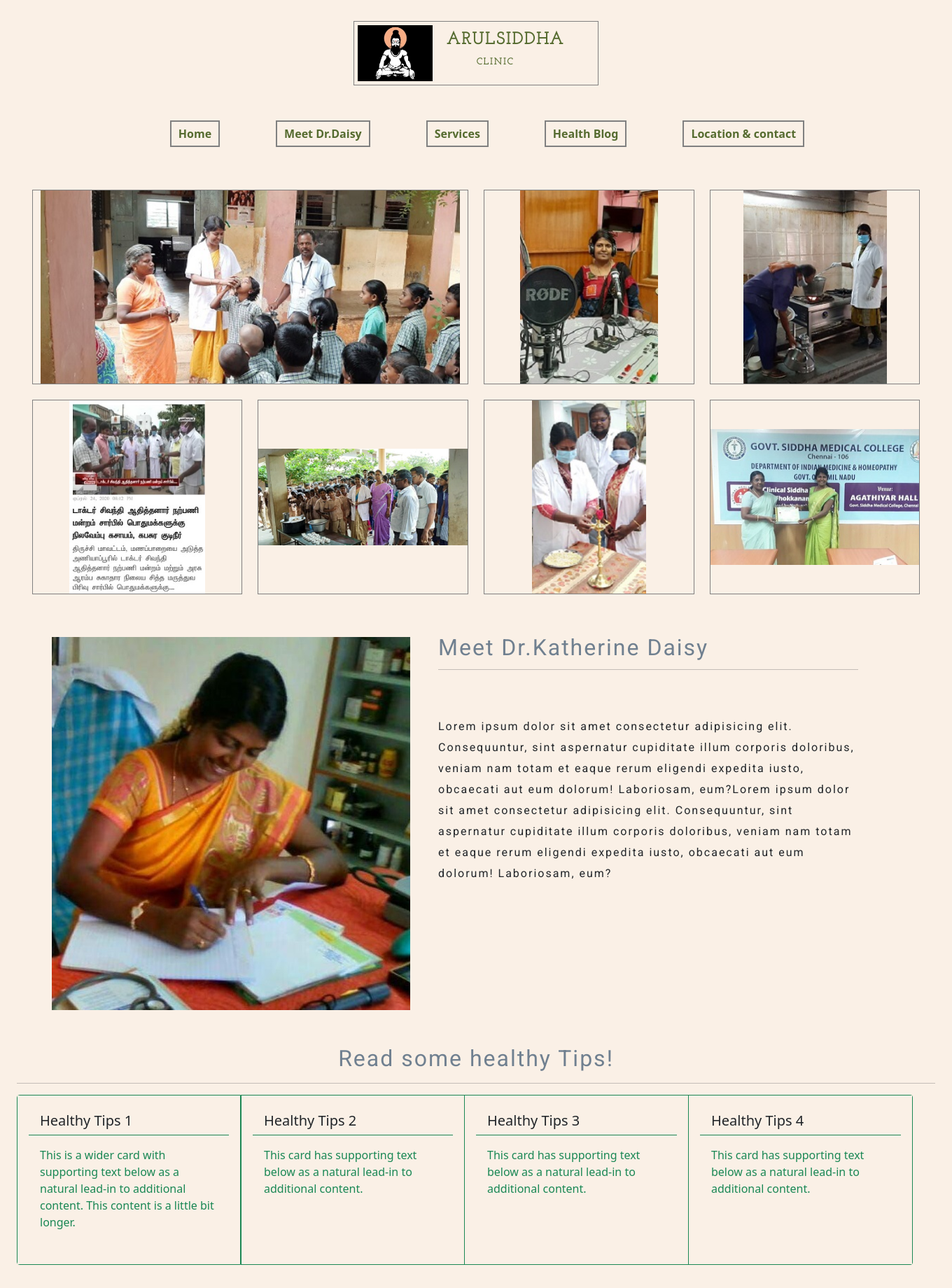
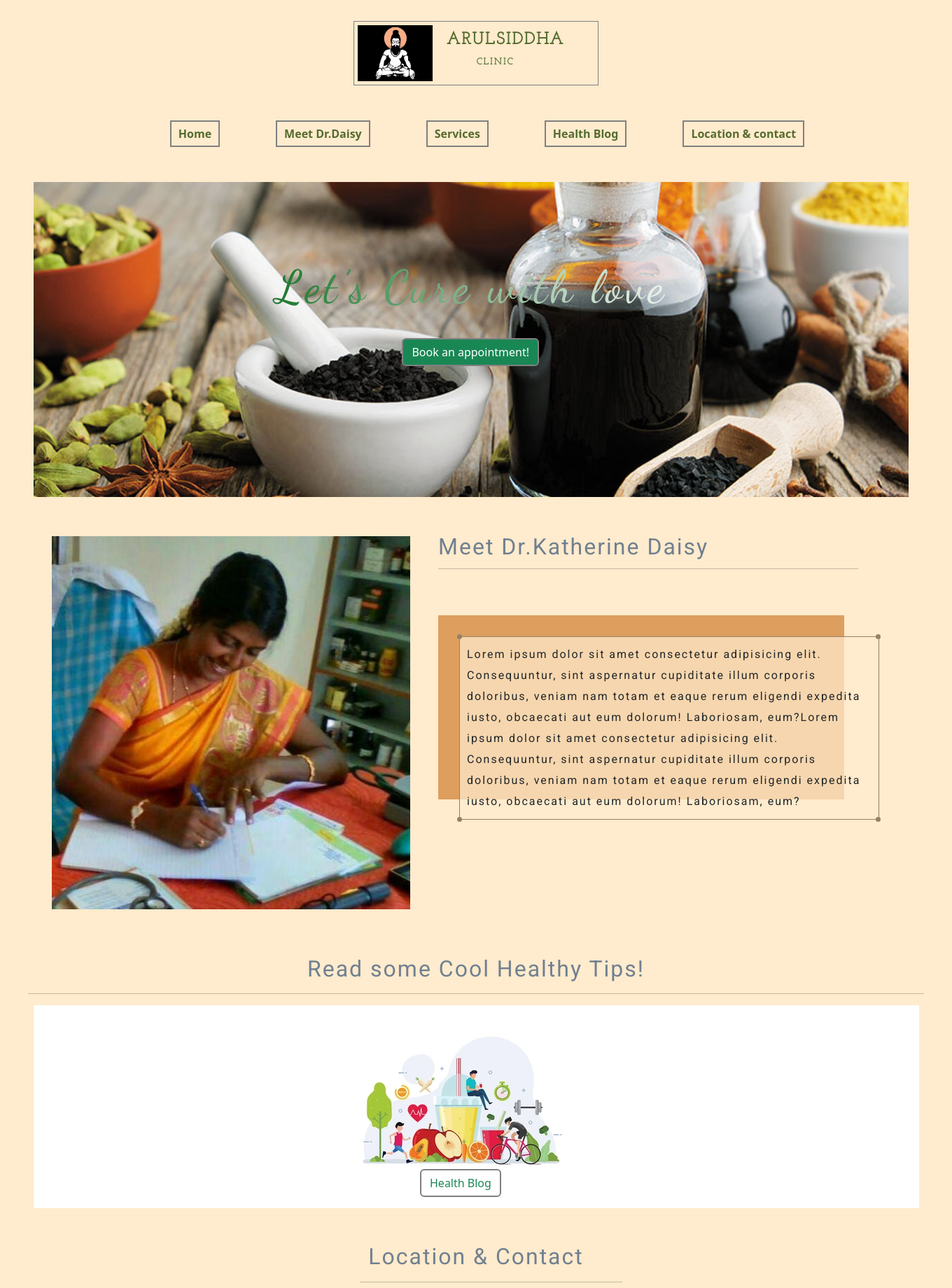
Before and after one commit to kav-yeah/Arulsiddha, a Django app: page / in a window 1360 px wide. Shown: the top 1840 px of the page at 70% size. Run offline with Django 4.2, Linux system fonts and the light colour scheme.

Commit message:
'latestchanges'

```diff
--- a/Home/urls.py
+++ b/Home/urls.py
@@ -1,5 +1,6 @@
 from django.urls import path
 from . import views
 urlpatterns =[
-    path("", views.home, name="home")
+    path("", views.home, name="home"),
+    path('services/',views.service, name="services")
 ]
--- a/Home/views.py
+++ b/Home/views.py
@@ -27,3 +27,6 @@ def home(request):
 
     # send_mail(subject, message, sender, recipients)
     # return HttpResponseRedirect('/thanks/')
+
+def service(request):
+    return render(request, "services.html")
--- a/static/css/home.css
+++ b/static/css/home.css
@@ -2,7 +2,7 @@
    box-sizing: border-box;
    margin:0;
    padding:0;
-   background-color: linen;
+   background-color: #ffebcd;
 }
 .container{
     width:100%;
@@ -10,6 +10,115 @@
     margin:auto;
     padding:0 1.5rem;
 }
+/* -----------------------------grid-system------------------------------- */
+.showpage{
+    position:relative;
+}
+
+#homegridrow {
+    display: inline-block;
+    overflow:hidden;
+}
+#homegridrow img{
+    width:1250px;
+    height:450px;
+    object-fit: cover;
+    display: block;
+  transition:all .4s;   /* smoother zoom */
+}
+#homegridrow img:hover{
+    /* backdrop-filter: blur(2px);
+    filter: blur(.5px);*/
+    transition: 1s ease;
+    transform: scale(1.1);
+    transform-origin: 50% 50%;
+}
+.appointment{
+    background:none;
+    position:absolute;
+    top:85px;
+    left:320px;
+}
+.btn{
+    position: relative;
+    left:35%;
+    border: 2px solid gray;
+    align-self: center;
+}
+.catchy{
+    position: relative;
+    padding:50px;
+    background:none;
+    font-size: 65px;
+    font-weight: 300;
+    /* background:-webkit-linear-gradient(left, #246b33, darkolivegreen,#246b33); */
+    background:-webkit-linear-gradient(left, #0b6d20,#fff);
+    -webkit-background-clip: text;
+    -webkit-text-fill-color: transparent;
+    font-family: 'Dancing Script', cursive;
+    letter-spacing: 5px;
+    line-height: 30px;
+
+}
+.hblogimg{
+    position:relative;
+    display: block;
+    margin-left: auto;
+    margin-right: auto;
+
+}
+.healthytipsbody button{
+    position:absolute;
+    top: 1670px;
+    left: 600px;
+}
+  /* Create two equal columns that sits next to each other */
+/* .galleryitem{
+    width: 100%;
+    height: 100%;
+}
+.galleryitem img{
+    width:120px;
+    height:150px;
+    object-fit: cover;
+    position:absolute;
+}
+#hmimg1{
+    grid-column-start: 6;
+    grid-column-end: 7;
+    grid-row-start: 1;
+    grid-row-end: 2;
+}
+
+#hmimg2{
+    width:320px;
+    grid-column-start: 3;
+    grid-column-end: 6;
+    grid-row-start: 3;
+    grid-row-end: 4;
+}
+#hmimg2 img{
+    width:320px;
+} */
+/*
+#hmimg3{
+    grid-column-start: 2;
+    grid-column-end: 3;
+    grid-row-start: 4;
+    grid-row-end: 5;
+}
+#hmimg7{
+    grid-column-start: 1;
+    grid-column-end: 1;
+    grid-row-start: 6;
+    grid-row-end: 7;
+}
+#hmimg6{
+    grid-column-start: 3;
+    grid-column-end: 3;
+    grid-row-start: 4;
+    grid-row-end: 7;
+}  */
 /* -------------------------------------header------------------------------------ */
 .logo{
     margin: auto;
@@ -208,10 +317,50 @@
     line-height: 30px;
 }
 
-.content span{
+.content p{
+    padding:10px;
+    margin:0;
+    width:600px;
     align-content: center;
+    border: 1.5px solid #977f67;
+    background-color:  rgba(255, 235, 205, 0.062);
+
 }
-
+.preview-shadow{
+    background-color: rgba(221,158,94,1.2);
+    width:580px;
+    height:263px;
+    padding-left:30px;
+    padding-top:30px;
+}
+.preview{
+    position:relative;
+    background-color:  rgba(255, 235, 205, 0.7);
+}
+.dot{
+    width:7px;
+    height:7px;
+    border-radius: 50%;
+    border: 2px solid #977f67;
+    background-color: #977f67;
+    position:absolute;
+}
+#tl{
+    top: -2.9px;
+    left: -3px;
+}
+#tr{
+    top: -2.9px;
+    right: -52px;
+}
+#bl{
+    bottom: -2.9px;
+    left :-3px
+}
+#br{
+    bottom: -2.9px;
+    right: -52px;
+}
 /* Healthy-tips */
 .card-size{
     size:200px;
--- /dev/null
+++ b/static/image/stripe_backup_code.txt
@@ -0,0 +1 @@
+pjoi-cvmq-npyo-rpfc-pisg
--- a/templates/home.html
+++ b/templates/home.html
@@ -8,7 +8,16 @@
     <title>ARULSIDDHA</title>
     <!-- Boot Strap -->
     <link href="https://cdn.jsdelivr.net/npm/bootstrap@5.1.3/dist/css/bootstrap.min.css" rel="stylesheet" integrity="sha384-1BmE4kWBq78iYhFldvKuhfTAU6auU8tT94WrHftjDbrCEXSU1oBoqyl2QvZ6jIW3" crossorigin="anonymous">
+    <!-- bootstrap js -->
+    <link href="https://cdn.jsdelivr.net/npm/bootstrap@5.2.0-beta1/dist/css/bootstrap.min.css" rel="stylesheet" integrity="sha384-0evHe/X+R7YkIZDRvuzKMRqM+OrBnVFBL6DOitfPri4tjfHxaWutUpFmBp4vmVor" crossorigin="anonymous">
+<script src="https://cdn.jsdelivr.net/npm/bootstrap@5.2.0-beta1/dist/js/bootstrap.bundle.min.js" integrity="sha384-pprn3073KE6tl6bjs2QrFaJGz5/SUsLqktiwsUTF55Jfv3qYSDhgCecCxMW52nD2" crossorigin="anonymous"></script>
+ <!-- popper.js -->
+ <script src="https://cdn.jsdelivr.net/npm/@popperjs/core@2.11.5/dist/umd/popper.min.js" integrity="sha384-Xe+8cL9oJa6tN/veChSP7q+mnSPaj5Bcu9mPX5F5xIGE0DVittaqT5lorf0EI7Vk" crossorigin="anonymous"></script>
+<script src="https://cdn.jsdelivr.net/npm/bootstrap@5.2.0-beta1/dist/js/bootstrap.min.js" integrity="sha384-kjU+l4N0Yf4ZOJErLsIcvOU2qSb74wXpOhqTvwVx3OElZRweTnQ6d31fXEoRD1Jy" crossorigin="anonymous"></script>
     <!-- Fonts -->
+    <link rel="preconnect" href="https://fonts.googleapis.com">
+<link rel="preconnect" href="https://fonts.gstatic.com" crossorigin>
+<link href="https://fonts.googleapis.com/css2?family=Dancing+Script:wght@500&display=swap" rel="stylesheet">
     <link rel="preconnect" href="https://fonts.googleapis.com">
 <link rel="preconnect" href="https://fonts.gstatic.com" crossorigin>
 <link href="https://fonts.googleapis.com/css2?family=Josefin+Slab&display=swap" rel="stylesheet">
@@ -17,6 +26,8 @@
 <link href="https://fonts.googleapis.com/css2?family=Josefin+Slab&family=Roboto:wght@100;400&display=swap" rel="stylesheet">
 <!-- css styling -->
 <link rel="stylesheet" type="text/css" media ="screen" href ="{% static 'css/home.css' %}">
+<!-- Js -->
+<script type="text/javascript" src="{% static 'js/javascript.js' %}"></script>
 </head>
 <body>
     <div class="container">
@@ -30,7 +41,7 @@
                 <ul>
                     <a href="{% url 'home' %}"><li>Home</li></a>
                     <a href="{% url 'home' %}"><li>Meet Dr.Daisy</li></a>
-                    <a href="{% url 'home'%}"><li>Services</li></a>
+                    <a href="{% url 'services'%}"><li>Services</li></a>
                     <a href="{% url 'blog' %}"><li>Health Blog</li></a>
                     <a href="{% url 'home' %}"><li>Location & contact</li></a>
                 </ul>
@@ -38,106 +49,57 @@
         </header>
         {% block content %}
         <div class="padding"></div>
-        <div class="grid">
-            <div class="grid-item">
-                <img class="el el-7" src="{% static 'image/grid7.jpg' %}">
-                <div>
-                    <p class="overlay">School Services, lorem ipsum dolor sit amet consectetur,</p>
-                </div>
-
-            </div>
-
-            <div class="grid-item">
-                <img class="el el-3" src="{% static 'image/grid3.jpg' %}">
-                <div>
-                    <p class="overlay">ABX interview @ radio</p>
-                </div>
-            </div>
-            <div class="grid-item">
-                <img class="el el-4" src="{% static 'image/grid4.jpg' %}">
-                <div>
-                    <p class="overlay">Services</p>
-                </div>
-            </div>
-            <div class="grid-item">
-                <img class="el el-5" src="{% static 'image/grid5.jpg' %}">
-                <div>
-                    <p class="overlay">Good-deed Association</p>
-                </div>
-            </div>
-            <div class="grid-item">
-                <img class="el el-6" src="{% static 'image/grid6.jpg' %}">
-                <div>
-                    <p class="overlay">School services</p>
-                </div>
-            </div>
-            <div class="grid-item">
-                <img class="el el-2" src="{% static 'image/grid2.jpg' %}">
-                <div>
-                    <p class="overlay">Inaguration</p>
-                </div>
-            </div>
-
-            <div class="grid-item">
-                <img class="el el-8" src="{% static 'image/grid8.jpg' %}">
-                <div>
-                    <p class="overlay">Award function</p>
-                </div>
+        <!-- homegridrow  cd-sd-8  -->
+        <div class="showpage">
+          <div ID="homegridrow" data-ride="carousel";>
+            <div class="container">
+              <img src="{% static 'image/backgroud.jpg' %}">
             </div>
         </div>
+        <div class="appointment">
+          <h1 class="catchy">Let’s Cure with love</h1>
+          <button type="button" class="btn btn-success">Book an appointment!</button>
+        </div>
+
+        </div>
+
+
         <div class="padding"></div>
-
         <div class="About">
             <img src="{% static 'image/grid1.jpg' %}">
             <div class="content">
                 <h2>Meet Dr.Katherine Daisy</h2>
                 <hr>
                 <div class="padding"></div>
-                <span><p>Lorem ipsum dolor sit amet consectetur adipisicing elit. Consequuntur, sint aspernatur cupiditate illum corporis doloribus, veniam nam totam et eaque rerum eligendi expedita iusto, obcaecati aut eum dolorum! Laboriosam, eum?Lorem ipsum dolor sit amet consectetur adipisicing elit. Consequuntur, sint aspernatur cupiditate illum corporis doloribus, veniam nam totam et eaque rerum eligendi expedita iusto, obcaecati aut eum dolorum! Laboriosam, eum?</p></span>
-            </div>
+                <div class="preview-shadow">
+                  <div class="preview">
+                    <div class="dot" id="tl"></div>
+                    <div class="dot" id="tr"></div>
+                    <p>Lorem ipsum dolor sit amet consectetur adipisicing elit. Consequuntur, sint aspernatur cupiditate illum corporis doloribus, veniam nam totam et eaque rerum eligendi expedita iusto, obcaecati aut eum dolorum! Laboriosam, eum?Lorem ipsum dolor sit amet consectetur adipisicing elit. Consequuntur, sint aspernatur cupiditate illum corporis doloribus, veniam nam totam et eaque rerum eligendi expedita iusto, obcaecati aut eum dolorum! Laboriosam, eum?</p>
+                    <div class="dot" id="bl"></div>
+                    <div class="dot" id="br"></div>
+                  </div>
+                </div>
+
+              </div>
         </div>
         <div class="padding"></div>
-        <div class="blog-wrapper">
+        <div class="blog-wrapper p-3 mb-4">
+          <div class="text-center">
             <h2 style="font-family: 'Josefin Slab', serif;
             font-family: 'Roboto', sans-serif;
             letter-spacing: 2px;
             font-weight:400;
-            color:slategrey;text-align:center;">Read some healthy Tips!</h2>
-<hr>
-            <div class="post-wrapper">
-                <div class="card-group">
-                    <div class="card border-success mb-3-g-4" style="max-width: 20rem;">
-                      <div class="card-body">
-                        <h5 class="card-header bg-transparent border-success">Healthy Tips 1</h5>
-                        <p class="card-body text-success">This is a wider card with supporting text below as a natural lead-in to additional content. This content is a little bit longer.</p>
+            color:slategrey;text-align:center;">Read some Cool Healthy Tips!</h2>
+              <hr>
+              <div class="healthytipsbody">
+                <img class='hblogimg' src="{% static 'image/hblog.png' %}">
+                <button type="button" class="btn btn-outline-success" href="{% url 'blog' %}" style="align-self: center;">Health Blog</button>
+              </div>
 
-                      </div>
-                    </div>
-                    <br>
-                    <div class="card border-success mb-3-g-4" style="max-width: 20rem;">
-                      <div class="card-body">
-                        <h5 class="card-header bg-transparent border-success">Healthy Tips 2</h5>
-                        <p class="card-body text-success">This card has supporting text below as a natural lead-in to additional content.</p>
+          </div>
 
-                      </div>
-                    </div>
-                    <div class="card border-success mb-3-g-4" style="max-width: 20rem;">
-                        <div class="card-body">
-                          <h5 class="card-header bg-transparent border-success">Healthy Tips 3</h5>
-                          <p class="card-body text-success">This card has supporting text below as a natural lead-in to additional content.</p>
 
-                        </div>
-                      </div>
-                      <div class="card border-success mb-3-g-4" style="max-width: 20rem;">
-                        <div class="card-body">
-                          <h5 class="card-header bg-transparent border-success">Healthy Tips 4</h5>
-                          <p class="card-body text-success">This card has supporting text below as a natural lead-in to additional content.</p>
-
-                        </div>
-                      </div>
-                  </div>
-
-        </div>
         <div class="padding"></div>
         <div id="location">
             <h2>Location & Contact</h2></div>
@@ -145,18 +107,29 @@
             <span style="padding-bottom: 20px;"></span>
         <div class="last">
             <iframe src="https://www.google.com/maps/embed?pb=!1m14!1m8!1m3!1d15698.712896873636!2d77.9568837!3d10.3675926!3m2!1i1024!2i768!4f13.1!3m3!1m2!1s0x3b00aa57a54881e3%3A0x765a14068982e6e7!2sDindigul%2C%20Tamil%20Nadu%20624001!5e0!3m2!1sen!2sin!4v1645373667092!5m2!1sen!2sin" width="600" height="450" style="border:2px solid gray;" allowfullscreen="" loading="lazy"></iframe>
-            <form method="post">
+            <!-- <form method="post">
                 {% csrf_token %}
                 {{form.as_p}}
                 <button class="btn btn-primary" type="submit">SEND</button>
-                </form>
+                </form> -->
         </div>
         <div class="padding"></div>
 
 
+      {% endblock %}
+      <!-- Footer -->
+      <div class="padding"></div>
+<footer class="page-footer font-small cyan darken-3">
 
 
-      {% endblock  %}
+  <!-- Copyright -->
+  <div class="footer-copyright text-center py-3">© 2020 Copyright:
+    <a href="/">Arulsiddha.com</a>
+  </div>
+  <!-- Copyright -->
+
+</footer>
+<!-- Footer -->
 
         </div>
     </div>
```
Also changed, not shown: Arulsiddha/settings.py (+4 -4 lines), templates/services.html (added, +53 -0 lines), static/image/backgroud.jpg (added), static/image/hblog.png (added), static/image/homapage3.jpg (added), static/image/homepage1.jpg (added), static/image/homepage2.jpg (added), static/image/homepage4.jpg (added), static/image/homepage5.jpg (added), static/image/homepage6.jpg (added), static/image/homepage7.jpg (added), static/image/homepage8.jpg (added), static/js/javascript.js (added).
